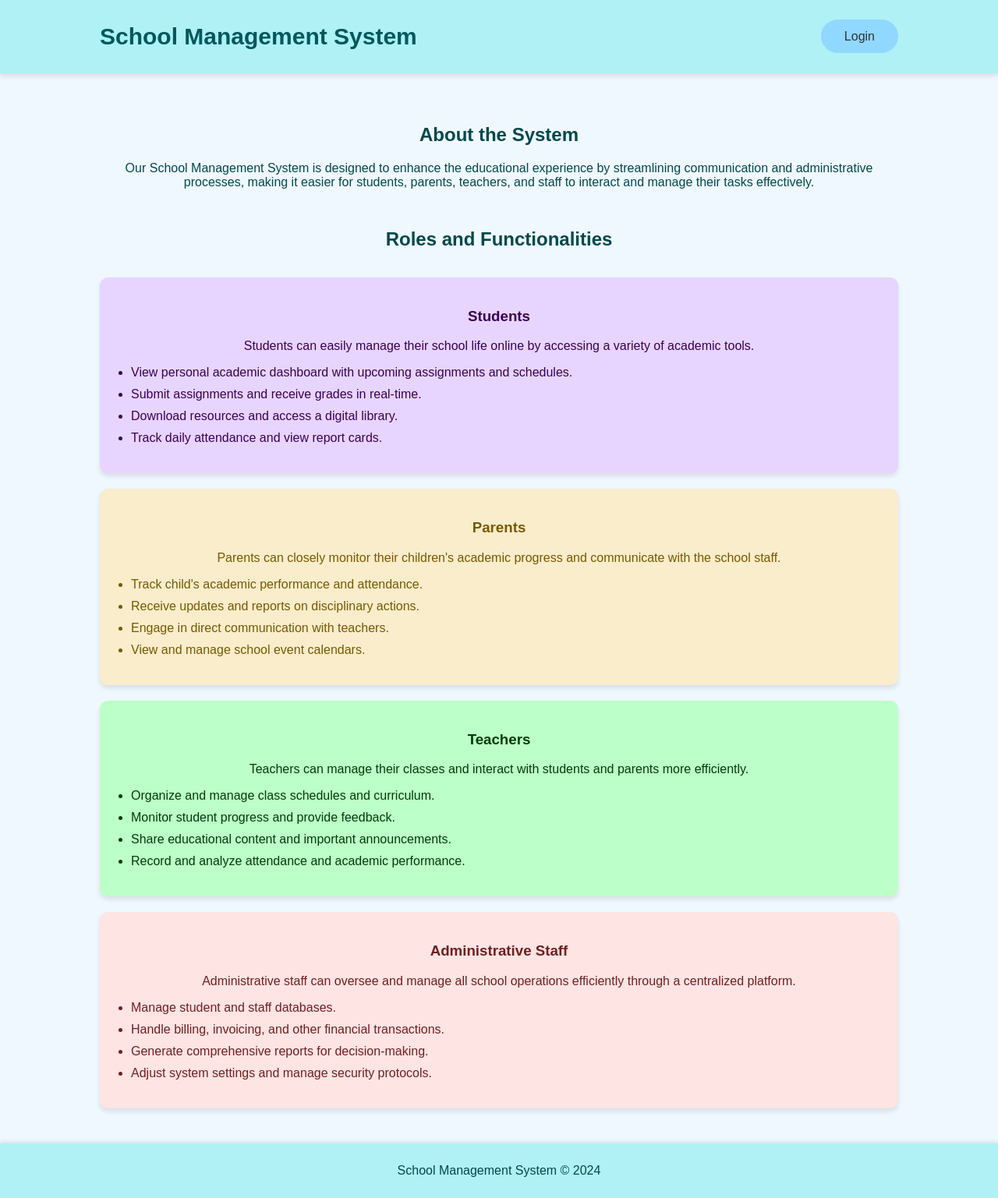
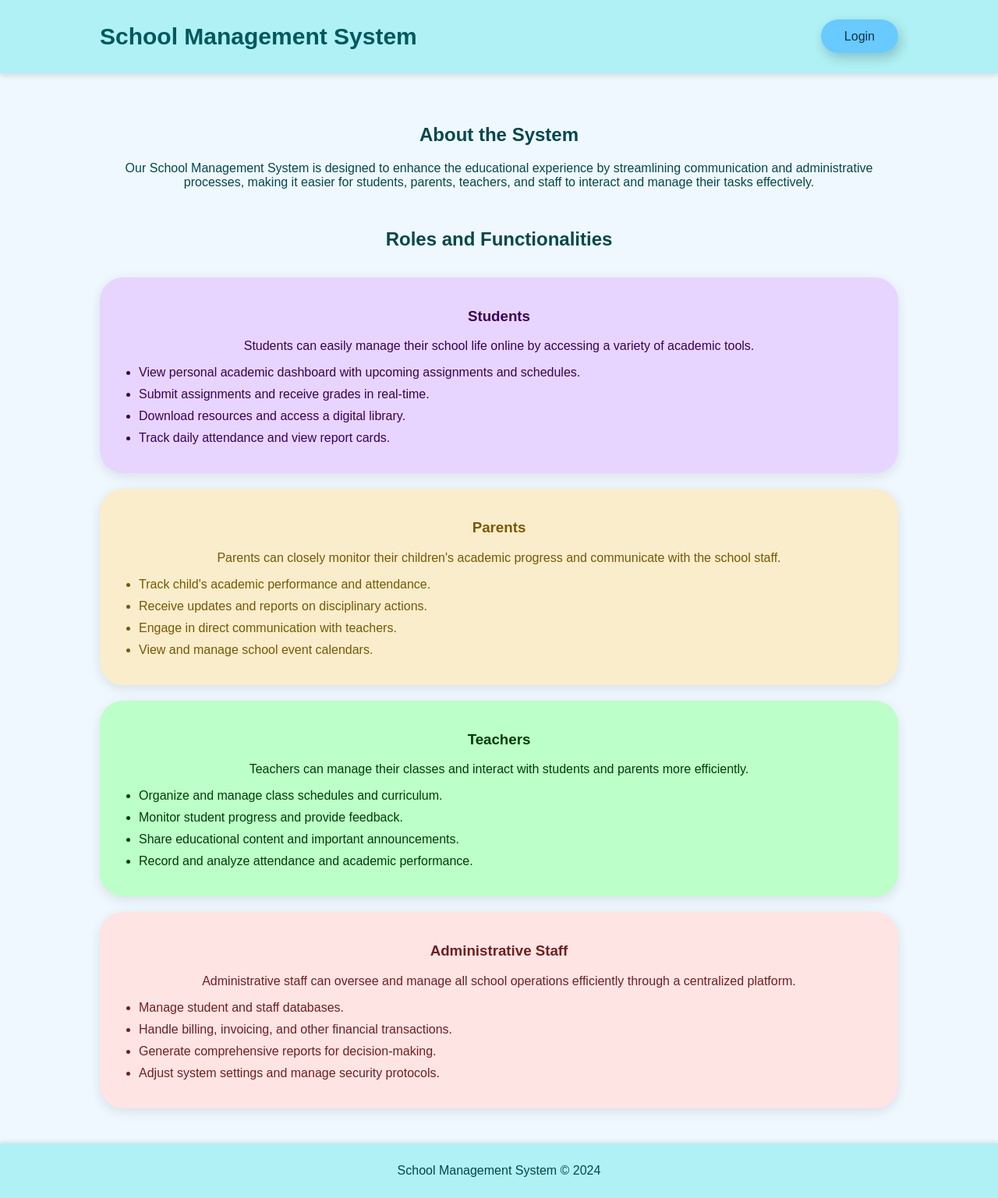
Before and after one commit to leyla-rahimova/SMS, a plain HTML site: page index.html in a window 1280 px wide. Shown: the whole page at 78% size. Drawn offline with Linux system fonts and the light colour scheme.

Commit message:
Update styles.css

```diff
--- a/styles.css
+++ b/styles.css
@@ -7,10 +7,6 @@ body, html {
     display: flex;
     flex-direction: column;
     min-height: 100vh;
-}
-
-main {
-    flex: 1;
 }
 
 #main-header, #login-header {
@@ -44,14 +40,27 @@ main {
     color: #00484c;
 }
 
-nav .button {
+nav .button, button {
     padding: 13px 30px;
     background-color: #90d8ff;
-    color: #333;
+    color: #0f405b;
     text-decoration: none;
     border: none;
     border-radius: 25px;
     cursor: pointer;
+    transition-duration: 0.6s;
+}
+
+button {
+    padding: 15px 40px;
+    margin-top: 30px;
+    font-size: 17px;
+}
+
+nav .button, button:hover {
+    background-color: #68caff;
+    color: #123445;
+    box-shadow: 3px 6px 15px 0 rgba(0, 0, 0, 0.2);
 }
 
 main {
@@ -63,7 +72,6 @@ main {
     position: -webkit-sticky;
     position: sticky;
     top: 0;
-    z-index: 1;
 }
 
 #about {
@@ -82,8 +90,8 @@ main {
     color: #3a0054;
     margin-top: 20px;
     padding: 20px;
-    border-radius: 10px;
-    box-shadow: 0 4px 6px rgba(0,0,0,0.1);
+    border-radius: 30px;
+    box-shadow: 0 4px 15px rgba(0,0,0,0.1);
 }
 
 .parents {
@@ -91,8 +99,8 @@ main {
     color: #775900;
     margin-top: 20px;
     padding: 20px;
-    border-radius: 10px;
-    box-shadow: 0 4px 6px rgba(0,0,0,0.1);
+    border-radius: 30px;
+    box-shadow: 0 4px 15px rgba(0,0,0,0.1);
 }
 
 .teachers {
@@ -100,8 +108,8 @@ main {
     color: #003c0a;
     margin-top: 20px;
     padding: 20px;
-    border-radius: 10px;
-    box-shadow: 0 4px 6px rgba(0,0,0,0.1);
+    border-radius: 30px;
+    box-shadow: 0 4px 15px rgba(0,0,0,0.1);
 }
 
 .admin {
@@ -110,12 +118,12 @@ main {
     margin-top: 20px;
     margin-bottom: 25px;
     padding: 20px;
-    border-radius: 10px;
-    box-shadow: 0 4px 6px rgba(0,0,0,0.1);
+    border-radius: 30px;
+    box-shadow: 0 4px 15px rgba(0,0,0,0.1);
 }
 
 ul {
-    padding-left: 20px;
+    padding-left: 30px;
     text-align: left;
 }
 
@@ -159,31 +167,11 @@ input[type="email"], input[type="password"], select {
     font-size: 16px;
 }
 
-button {
-    padding: 12px 24px;
-    background-color: #b3d9ff;
-    color: #333;
-    border-radius: 5px;
-    font-size: 16px;
-    cursor: pointer;
-}
-
 select {
     display: block;
     background-color: #ffffff;
     color: #333;
     cursor: pointer;
-}
-
-.role-icons img {
-    width: 100px;
-    margin: 10px;
-    cursor: pointer;
-    transition: transform 0.3s ease;
-}
-
-.role-icons img:hover {
-    transform: scale(1.1);
 }
 
 .error-message, .success-message {
```
